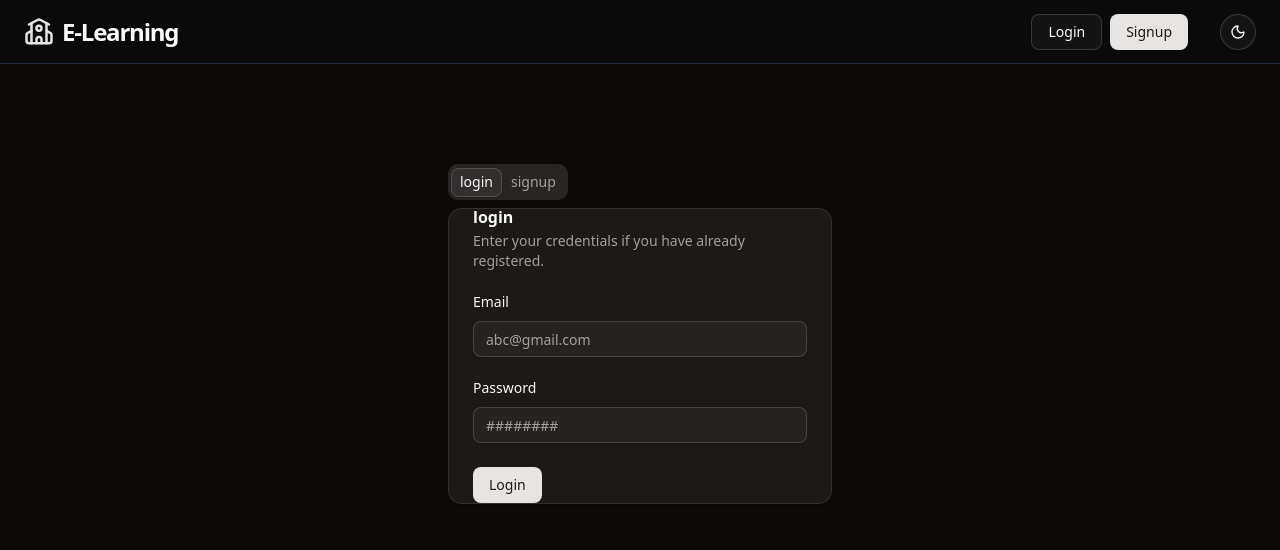
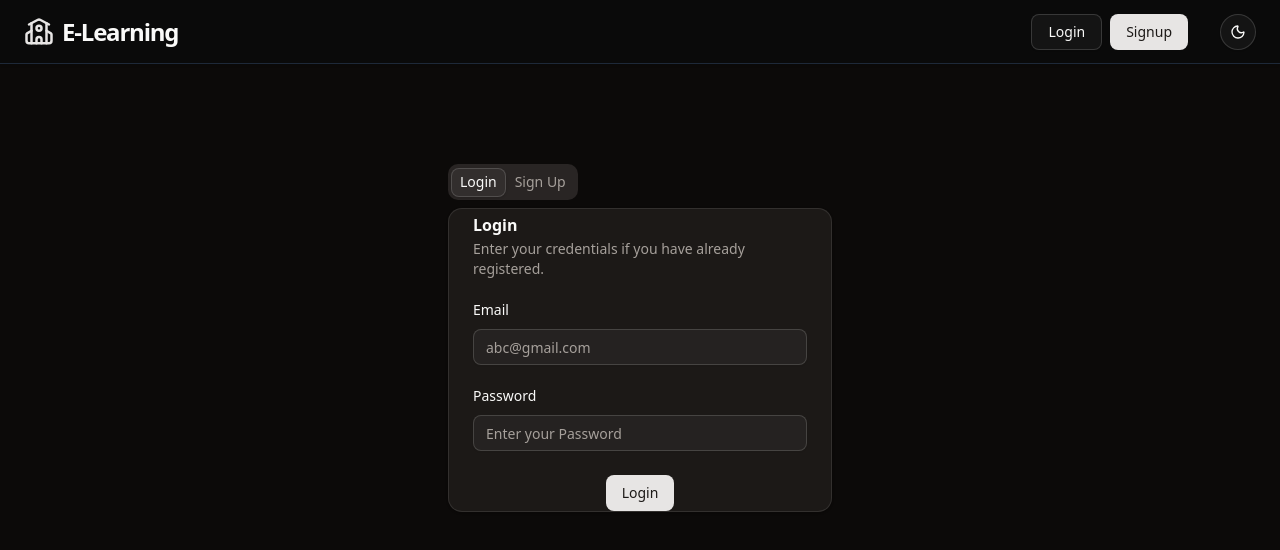
Before and after one commit to BuffyCode/lms-project, a React (Vite) app in the folder client/: page /login in a window 1280 px wide. Shown: the top 550 px of the page. Built offline with nearby package versions, Linux system fonts and the light colour scheme; no server answers.

Commit message:
some minor fixes

```diff
--- a/client/src/pages/login.jsx
+++ b/client/src/pages/login.jsx
@@ -74,14 +74,14 @@ const Login = () => {
                 <Tabs defaultValue="login">
 
                     <TabsList>
-                        <TabsTrigger value="login">login</TabsTrigger>
-                        <TabsTrigger value="signup">signup</TabsTrigger>
+                        <TabsTrigger value="login">Login</TabsTrigger>
+                        <TabsTrigger value="signup">Sign Up</TabsTrigger>
                     </TabsList>
 
                     <TabsContent value="login">
                         <Card>
                             <CardHeader>
-                                <CardTitle>login</CardTitle>
+                                <CardTitle className='mt-2'>Login</CardTitle>
                                 <CardDescription>
                                     Enter your credentials if you have already registered.
                                 </CardDescription>
@@ -94,13 +94,13 @@ const Login = () => {
 
                                 <div className="grid gap-3">
                                     <Label htmlFor="password">Password</Label>
-                                    <Input name="password" value={loginInput.password} onChange={(e) => inputChangeHandler(e, "login")} type="password" placeholder="########" required />
+                                    <Input name="password" value={loginInput.password} onChange={(e) => inputChangeHandler(e, "login")} type="password" placeholder="Enter your Password" required />
                                 </div>
 
                             </CardContent>
 
                             <CardFooter>
-                                <Button disabled={loginIsLoading} onClick={() => handleRegistration("login")}>
+                                <Button className='m-auto p-auto' disabled={loginIsLoading} onClick={() => handleRegistration("login")}>
                                     {
                                         loginIsLoading ? (
                                             <>
@@ -117,7 +117,7 @@ const Login = () => {
                     <TabsContent value="signup">
                         <Card>
                             <CardHeader>
-                                <CardTitle>signup</CardTitle>
+                                <CardTitle className='mt-2'>Sign Up</CardTitle>
                                 <CardDescription>
                                     Enter Sign up details for new registration.
                                 </CardDescription>
@@ -126,7 +126,7 @@ const Login = () => {
 
                                 <div className="grid gap-3">
                                     <Label htmlFor="name">Name</Label>
-                                    <Input name="name" value={signupInput.name} onChange={(e) => inputChangeHandler(e, "signup")} type="text" placeholder="Chetna Dua" required />
+                                    <Input name="name" value={signupInput.name} onChange={(e) => inputChangeHandler(e, "signup")} type="text" placeholder="Enter your Name" required />
                                 </div>
 
                                 <div className="grid gap-3">
@@ -136,16 +136,16 @@ const Login = () => {
 
                                 <div className="grid gap-3">
                                     <Label htmlFor="password">Password</Label>
-                                    <Input name="password" value={signupInput.password} onChange={(e) => inputChangeHandler(e, "signup")} type="password" placeholder="########" required />
+                                    <Input name="password" value={signupInput.password} onChange={(e) => inputChangeHandler(e, "signup")} type="password" placeholder="Enter your password" required />
                                 </div>
 
                             </CardContent>
                             <CardFooter>
-                                <Button disabled={registerIsLoading} onClick={() => handleRegistration("signup")}>
+                                <Button className='m-auto' disabled={registerIsLoading} onClick={() => handleRegistration("signup")}>
                                     {
                                         registerIsLoading ? (
                                             <>
-                                                <Loader2 className="mr-2 h-4 w-4 animate-spin" />
+                                                <Loader2 className="mr-2 h-4 w-4 animate-spin p" />
                                                 Signing up...
                                             </>
                                         ) : "sign up"
```
